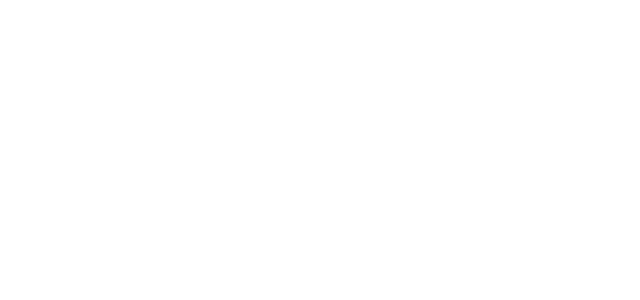
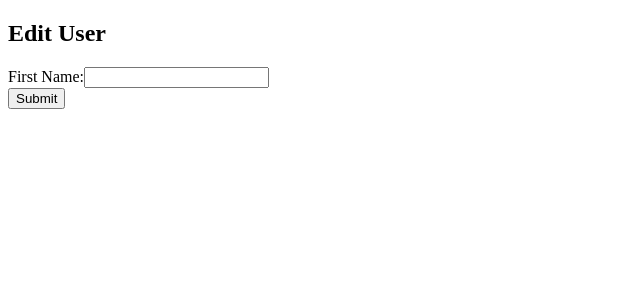
Before and after one commit to DeyoP/ISA-team58-frontend, an Angular app in the folder isa-front/: page /editUser/1 in a window 1280 px wide. Before the commit this address led to /. Shown: the top 300 px of the page, without its empty margins (0-640 px from the left). Built offline with nearby package versions, Linux system fonts and the light colour scheme.

Commit message:
feat: update registeredUser

```diff
--- a/isa-front/src/app/app-routing.module.ts
+++ b/isa-front/src/app/app-routing.module.ts
@@ -3,11 +3,13 @@ import { RouterModule, Routes } from '@angular/router';
 import { ActivationComponent } from './feature-modules/account/activation/activation.component';
 import { LoginComponent } from './feature-modules/account/login/login.component';
 import { RegisterComponent } from './feature-modules/account/register/register.component';
+import { EditUserComponent } from './feature-modules/account/edit-user/edit-user.component';
 
 const routes: Routes = [
   { path: 'register', component: RegisterComponent },
   { path: 'login', component: LoginComponent },
   { path: 'activate/:token', component: ActivationComponent },
+  { path: 'editUser/:id', component: EditUserComponent}
 ];
 
 @NgModule({
--- a/isa-front/src/app/feature-modules/account/account.module.ts
+++ b/isa-front/src/app/feature-modules/account/account.module.ts
@@ -4,6 +4,7 @@ import { LoginComponent } from './login/login.component';
 import { RegisterComponent } from './register/register.component';
 import { ReactiveFormsModule } from '@angular/forms';
 import { ActivationComponent } from './activation/activation.component';
+import { EditUserComponent } from './edit-user/edit-user.component';
 
 
 
@@ -11,7 +12,8 @@ import { ActivationComponent } from './activation/activation.component';
   declarations: [
     LoginComponent,
     RegisterComponent,
-    ActivationComponent
+    ActivationComponent,
+    EditUserComponent
   ],
   imports: [
     CommonModule,
--- a/isa-front/src/app/feature-modules/account/account.service.ts
+++ b/isa-front/src/app/feature-modules/account/account.service.ts
@@ -2,6 +2,7 @@ import { HttpClient } from '@angular/common/http';
 import { Injectable } from '@angular/core';
 import { Observable, Subject, tap } from 'rxjs';
 import { Account } from 'src/app/shared/model/account.model';
+import { RegisteredUser } from 'src/app/shared/model/registered-user.model';
 
 @Injectable({
   providedIn: 'root'
@@ -23,6 +24,10 @@ export class AccountService {
   getAccountById(id: number): Observable<Account> {
     const url = `${this.apiUrl}/${id}`;
     return this.http.get<Account>(url);
+  }
+
+  getUserById(id: number): Observable<RegisteredUser> {
+    return this.getAccountById(id) as Observable<RegisteredUser>;
   }
 
   saveRegisteredUser(account: Account): Observable<void> {
@@ -52,4 +57,9 @@ export class AccountService {
         })
       );
   }
+
+  editRegisteredUser(account: Account): Observable<void> {
+    return this.http.put<void>('http://localhost:5555/registeredUser/' + account.id, account);
+  }
+
 }
--- /dev/null
+++ b/isa-front/src/app/feature-modules/account/edit-user/edit-user.component.html
@@ -0,0 +1,13 @@
+<div class="edit-user-container">
+    <h2>Edit User</h2>
+    <form [formGroup]="editUserForm" (ngSubmit)="onSubmit()">
+      <div class="form-group">
+        <label for="firstName">First Name:</label>
+        <input type="text" id="firstName" formControlName="firstName" />
+      </div>
+
+      <!-- Add more form controls as needed -->
+
+      <button type="submit" [disabled]="!editUserForm.valid">Submit</button>
+    </form>
+  </div>
--- /dev/null
+++ b/isa-front/src/app/feature-modules/account/edit-user/edit-user.component.ts
@@ -0,0 +1,83 @@
+import { Component, OnDestroy, OnChanges, OnInit } from '@angular/core';
+import { RegisteredUser } from 'src/app/shared/model/registered-user.model';
+import { Account } from 'src/app/shared/model/account.model';
+import { FormBuilder, FormGroup } from '@angular/forms';
+import { AccountService } from '../account.service';
+import { map } from 'rxjs/operators';
+import { Subscription } from 'rxjs';
+
+@Component({
+  selector: 'app-edit-user',
+  templateUrl: './edit-user.component.html',
+  styleUrls: ['./edit-user.component.css']
+})
+export class EditUserComponent implements OnChanges, OnDestroy, OnInit {
+
+  account!: Account;
+  user!: RegisteredUser;
+  editUserForm: FormGroup;
+
+  submitted = false;
+  private subscription!: Subscription;
+
+  constructor(private fb: FormBuilder, private accountService: AccountService) {
+    this.editUserForm = this.fb.group({
+      // Define your form controls here
+      firstName: [''],
+      // Other form controls
+    });
+  }
+
+  ngOnInit(): void {
+    this.subscription = this.accountService.loggedInAccount$
+      .pipe(
+        map((account: Account | null) => account as RegisteredUser | null)
+      )
+      .subscribe((registeredUser: RegisteredUser | null) => {
+        console.log("Registrovani korisnik:" + registeredUser?.id);
+        if (registeredUser) {
+          //this.account = registeredUser;
+          //this.user = registeredUser;
+
+
+          //this.user = this.accountService.getAccountById(1);
+
+
+
+          console.log(this.user.firstName);
+
+          // Update the form control
+          this.editUserForm.patchValue({
+            firstName: this.user.firstName,  //teba firstName: registeredUser.firstName,
+
+          });
+
+          console.log(registeredUser);
+        }
+      });
+  }
+
+  ngOnChanges(): void {
+    // Handle ngOnChanges logic if needed
+  }
+
+  ngOnDestroy(): void {
+    if (this.subscription) {
+      this.subscription.unsubscribe();
+    }
+  }
+
+  onSubmit() {
+    this.submitted = true;
+
+    this.accountService.editRegisteredUser(this.account).subscribe(
+      response => {
+        console.log('Edit successful:', response);
+        // Handle successful login, e.g., redirect to a new page
+      },
+      error => {
+        console.error('Edit failed:', error);
+      }
+    );
+  }
+}
```
Also changed, not shown: isa-front/src/app/feature-modules/account/edit-user/edit-user.component.css (added), 1 other file (tests, documents, lock files or other folders).
